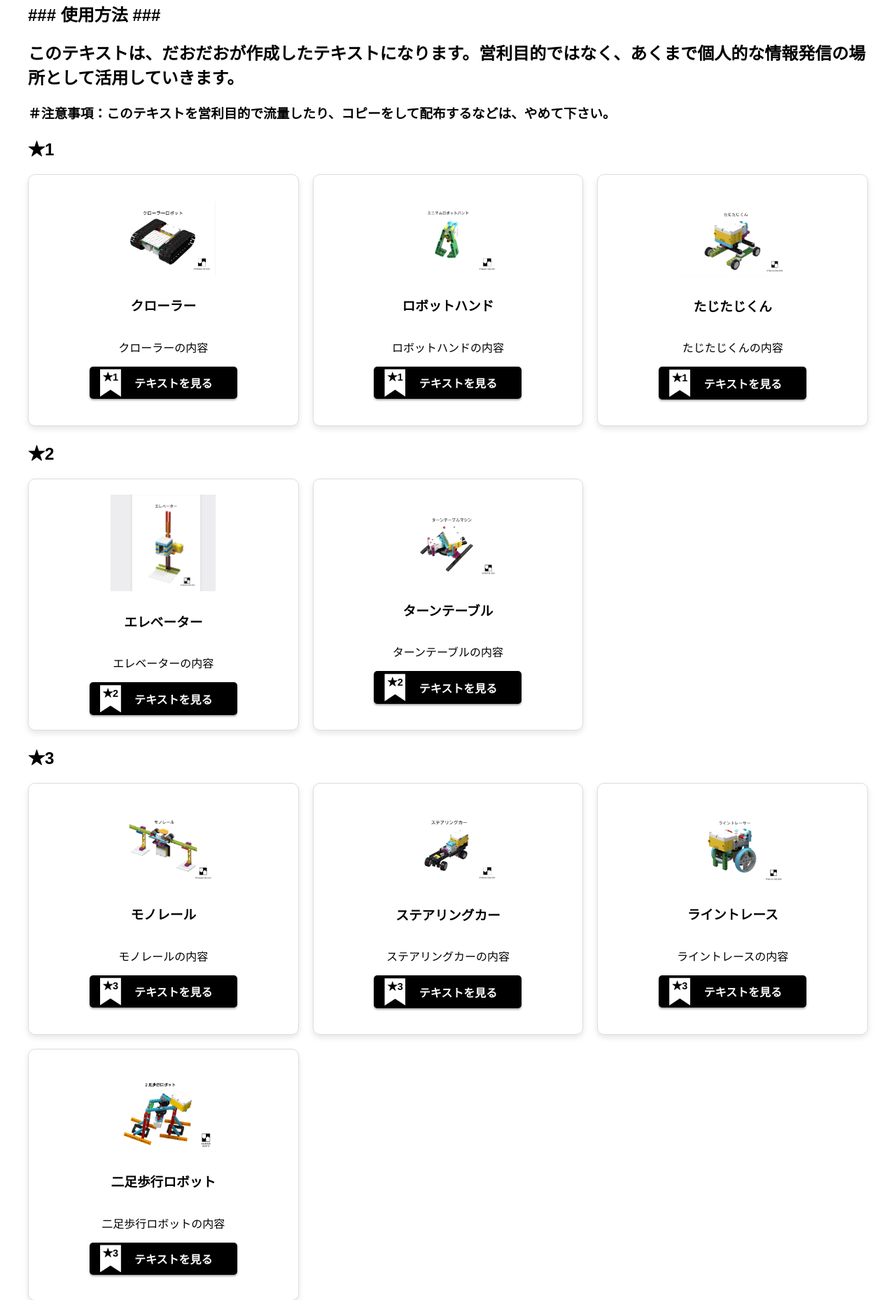
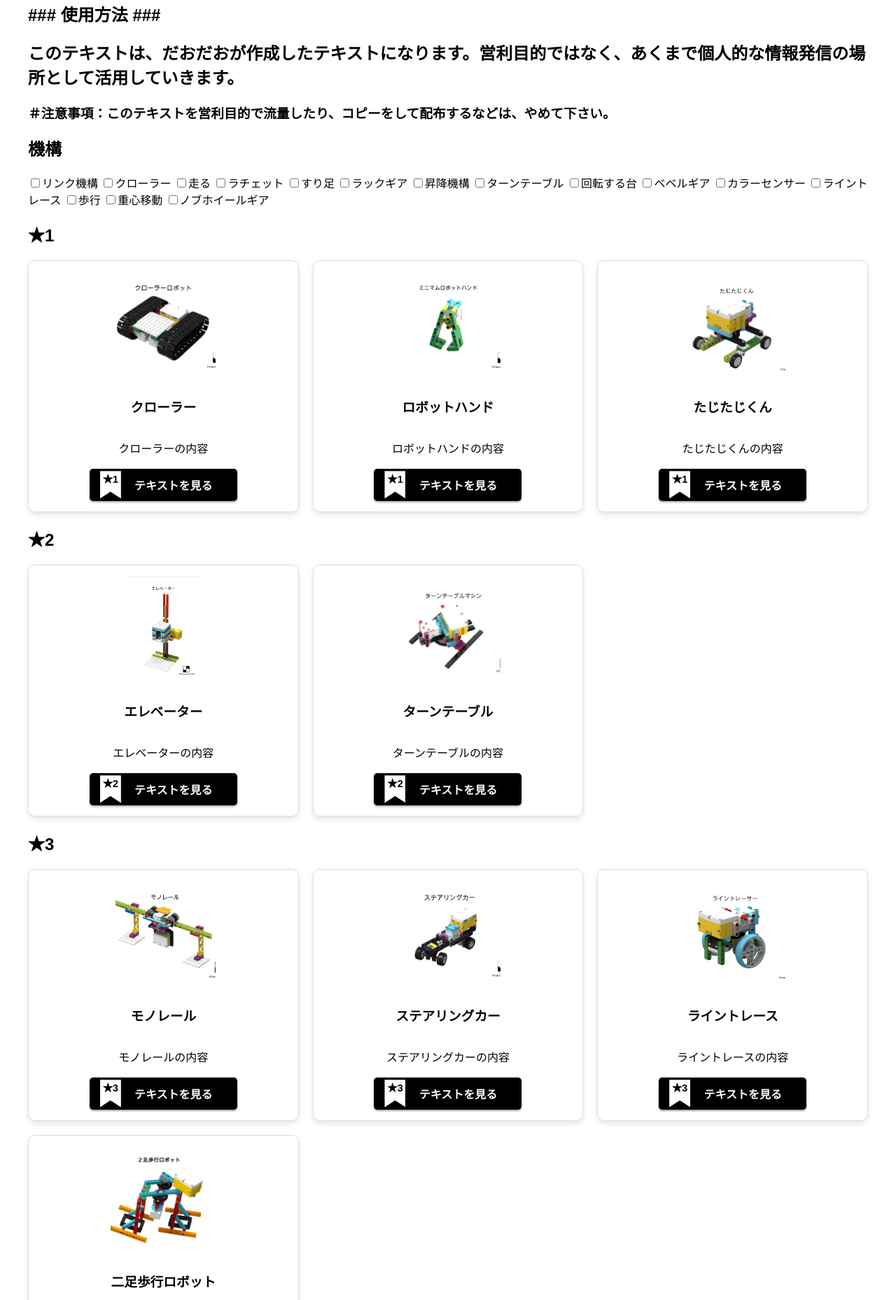
Before and after one commit to Retr0413/DaoTextPage, a Flask app: page / in a window 1280 px wide. Shown: the part 203-2061 px from the top of the page at 70% size. Run offline with Flask 3, Linux system fonts and the light colour scheme; data comes from the database, SQL or seed files in the repository.

Commit message:
チックボタンの追加を行った。まだ、チックボタンの機能は作成されていない。サイドバーは、表示されるようになった。あとはリンクを作るだけ。

```diff
--- a/templates/index.html
+++ b/templates/index.html
@@ -4,47 +4,82 @@
     <meta charset="UTF-8">
     <title>だおだおテキスト</title>
     <style>
+        /* メインCSS */
         body { margin: 0; padding: 0; font-family: sans-serif; background: #fff; }
         .header { background: #000; color: #fff; padding: 10px 20px; display: flex; justify-content: space-between; align-items: center; box-shadow: 0 2px 5px rgba(0, 0, 0, 0.2); }
-        .header .logo { display: flex; align-items: center; font-size: 24px; font-weight: bold; }
+        .header .logo { display: flex; align-items: center; font-size: 24px; font-weight: bold; cursor: pointer; }
         .triangle-logo { width: 40px; height: 40px; margin-right: 10px; object-fit: contain; }
         .header .nav { font-size: 14px; }
         .main-content { max-width: 1200px; margin: 0 auto; padding: 20px; }
         .notice-title h2 { padding: 1rem 2rem; border: 6px double #000; }
         .title-plate { background: #000; color: #fff; padding: 20px 20px; margin: 20px auto; display: block; text-align: center; border-radius: 5px; font-size: 30px; font-weight: bold; width: fit-content; }
         .grid-container { display: grid; grid-template-columns: repeat(3, 1fr); gap: 20px; margin: 20px 0; }
-        .grid-item { background: #fff; border: 1px solid #ddd; border-radius: 10px; padding: 15px; text-align: center; transition: transform 0.2s; box-shadow: 0 4px 8px rgba(0, 0, 0, 0.1); display: flex; flex-direction: column; justify-content: center; align-items: center; height: auto; min-height: 360px; box-sizing: border-box; }
+        .grid-item { background: #fff; border: 1px solid #ddd; border-radius: 10px; padding: 15px; text-align: center; transition: transform 0.2s; box-shadow: 0 4px 8px rgba(0, 0, 0, 0.1); display: flex; flex-direction: column; justify-content: space-between; align-items: center; height: auto; min-height: 360px; box-sizing: border-box; }
         .grid-item:hover { transform: scale(1.05); }
-        .grid-item img { width: 100%; max-width: 150px; margin-bottom: 10px; flex-shrink: 0; }
+        .grid-item img { width: auto; max-width: 150px; height: 150px; margin-bottom: 10px; flex-shrink: 0; object-fit: cover; }
+        .footer { background: #000; color: #fff; padding: 20px; text-align: center; margin-top: 40px; }
+        .footer-nav { display: flex; justify-content: center; gap: 20px; font-size: 14px; }
+        .footer-nav a { color: #fff; text-decoration: none; }
+        .footer-nav a:hover { color: #FFD700; }
         .pink-section .grid-item { background: #ffe3e6; }
-        .button-50 {display: flex; justify-content: center; align-items: center; position: relative; width: 150px; margin: 0 auto; padding: 0.7em 1em 0.7em 45px; border: none; border-radius: 5px; box-shadow: 0 2px 3px rgb(0 0 0 / 30%), 0 2px 3px -2px rgb(0 0 0 / 20%); background-color: #000000; color: #fff; font-weight: 600; font-size: 1em; text-decoration: none; transition: transform 0.3s ease-in-out, box-shadow 0.3s ease-in-out; flex-shrink: 0; }
+        .button-50 {display: flex; justify-content: center; align-items: center; position: relative; width: 150px; margin: 0 auto; margin-top: auto; padding: 0.7em 1em 0.7em 45px; border: none; border-radius: 5px; box-shadow: 0 2px 3px rgb(0 0 0 / 30%), 0 2px 3px -2px rgb(0 0 0 / 20%); background-color: #000000; color: #fff; font-weight: 600; font-size: 1em; text-decoration: none; transition: transform 0.3s ease-in-out, box-shadow 0.3s ease-in-out; flex-shrink: 0; }
         .button-50:hover { transform: translateY(-1px); box-shadow: 0 15px 30px -5px rgb(0 0 0 / 20%), 0 0 5px rgb(0 0 0 / 10%); }
         .button-50::before { position: absolute; top: 50%; left: 15px; transform: translateY(-50%); width: 30px; height: 85%; background-color: #fff; clip-path: polygon(0 0, 0 100%, 50% 75%, 100% 100%, 100% 0); content: '★' attr(data-stars); text-align: center; color: #000; font-size: 0.9em; font-weight: bold; }
         .button-50::after { position: absolute; top: 33%; left: 30px; transform: translate(-50%, -50%); color: #000000; font-size: 1.2em; content: ''; }
         .yellow-section .grid-item { background: #fff4d6; }
         .stars { color: #FFD700; font-size: 18px; font-weight: bold; margin: 10px 0; }
-        .footer { background: #000; color: #fff; padding: 20px; text-align: center; margin-top: 40px; }
-        .footer-nav { display: flex; justify-content: center; gap: 20px; font-size: 14px; }
-        .footer-nav a { color: #fff; text-decoration: none; }
-        .footer-nav a:hover { color: #FFD700; }
+
+        /* サイドボタンCSS */
+        #menu-fixed { width: 0; z-index: 2; height: 100%; background: #0F0F0F; position: fixed; top: 0; left: 0; overflow: hidden; transition: width 0.3s ease-in-out; box-shadow: 10px 0px 10px rgba(0, 0, 0, 0.19), 8px 0px 10px rgba(0, 0, 0, 0.23); text-align: center; }
+        #menu-fixed.expanded { width: 280px; }
+        .menu { list-style: none; padding: 0; margin: 0; color: #fff; }
+        .menu li { padding: 15px; cursor: pointer; margin-top: 20px; }
+        .menu li:hover { background: #333; }
+        .back-button { display: none; font-size: 50px; color: #fff; padding: 10px; margin-left: 20px; cursor: pointer; text-align: left; }
+        #menu-fixed.expanded .back-button { display: block; }
     </style>
 </head>
 <body>
     <header class="header">
-        <div class="logo">
+        <div class="logo" id="toggle-sidebar">
             <img src="{{ url_for('static', filename='uploads/だおだおロゴ.png') }}" alt="だおだおテキスト" class="triangle-logo">
         </div>
         <div class="nav">New ▼ | リンク | トピック</div>
     </header>
 
+    <div id="menu-fixed">
+        <div class="back-button" id="close-sidebar">←</div>
+        <ul class="menu">
+            <li>機構</li>
+            <li>リンク</li>
+        </ul>
+    </div>
+
     <main class="main-content">
         <h1 class="title-plate">だおだおテキスト</h1>
         <h1 class="notice-title">
-            <h2 class="title">###  使用方法  ###</h2>
+            <h2 class="title">### 使用方法 ###</h2>
             <h2 class="notice">このテキストは、だおだおが作成したテキストになります。営利目的ではなく、あくまで個人的な情報発信の場所として活用していきます。</h2>
             <h3>＃注意事項：このテキストを営利目的で流量したり、コピーをして配布するなどは、やめて下さい。</h3>
         </h1>
-
+        <h2 class="mechanism-button">機構</h2>
+        <div class="button">
+            <label><input type="checkbox" name="mechanism" value="リンク機構">リンク機構</label>
+            <label><input type="checkbox" name="mechanism" value="クローラー">クローラー</label>
+            <label><input type="checkbox" name="mechanism" value="走る">走る</label>
+            <label><input type="checkbox" name="mechanism" value="ラチェット">ラチェット</label>
+            <label><input type="checkbox" name="mechanism" value="すり足">すり足</label>
+            <label><input type="checkbox" name="mechanism" value="ラックギア">ラックギア</label>
+            <label><input type="checkbox" name="mechanism" value="昇降機構">昇降機構</label>
+            <label><input type="checkbox" name="mechanism" value="ターンテーブル">ターンテーブル</label>
+            <label><input type="checkbox" name="mechanism" value="回転する台">回転する台</label>
+            <label><input type="checkbox" name="mechanism" value="ベベルギア">ベベルギア</label>
+            <label><input type="checkbox" name="mechanism" value="カラーセンサー">カラーセンサー</label>
+            <label><input type="checkbox" name="mechanism" value="ライントレース">ライントレース</label>
+            <label><input type="checkbox" name="mechanism" value="歩行">歩行</label>
+            <label><input type="checkbox" name="mechanism" value="重心移動">重心移動</label>
+            <label><input type="checkbox" name="mechanism" value="ノブホイールギア">ノブホイールギア</label>
+        </div>
         {% for star, texts in texts_by_star.items() %}
         <section>
             <h2 class="text_star">★{{ star }}</h2>
@@ -73,5 +108,19 @@
             <a href="#">だおだおテキスト</a>
         </nav>
     </footer>
+
+    <script>
+        const sidebar = document.getElementById('menu-fixed');
+        const toggleButton = document.getElementById('toggle-sidebar');
+        const closeButton = document.getElementById('close-sidebar');
+
+        toggleButton.addEventListener('click', () => {
+            sidebar.classList.add('expanded');
+        });
+
+        closeButton.addEventListener('click', () => {
+            sidebar.classList.remove('expanded');
+        });
+    </script>
 </body>
 </html>
```
Also changed, not shown: templates/login.html (+11 -62 lines), static/uploads/エレベーター.png.
